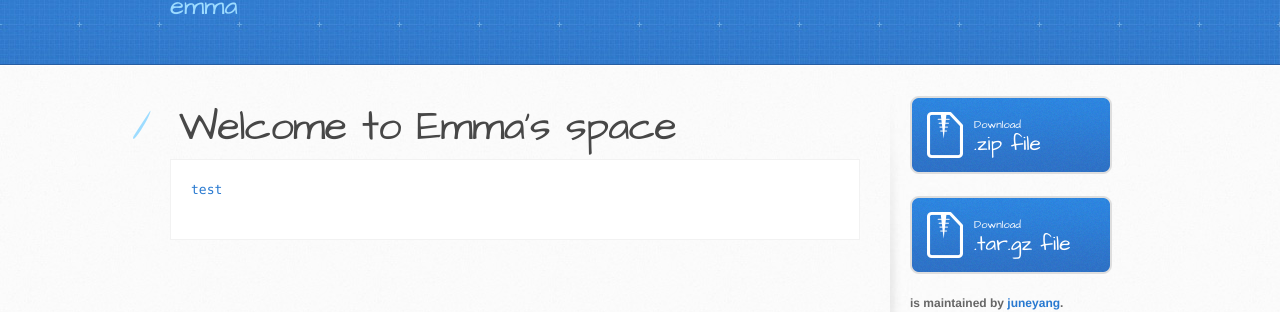
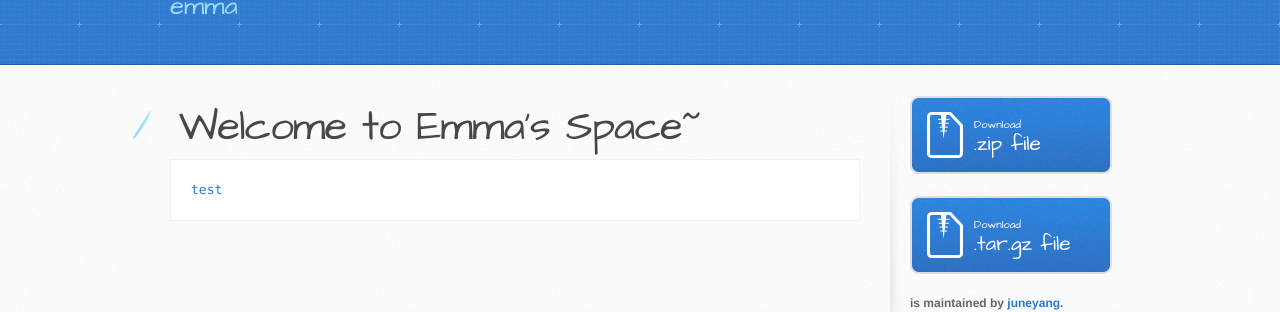
Before and after one commit to juneyang/emma, a Jekyll site: the page index.html, which Jekyll copies as it is, in a window 1280 px wide. Shown: the part 136-448 px from the top of the page. Built offline with Jekyll 4.4.1, drawn with Linux system fonts in a browser that asks for light colours.

Commit message:
Create gh-pages branch via GitHub

````diff
--- a/index.html
+++ b/index.html
@@ -29,10 +29,9 @@
       <div class="inner clearfix">
         <section id="main-content">
           <h1>
-<a name="welcome-to-emmas-space" class="anchor" href="#welcome-to-emmas-space"><span class="octicon octicon-link"></span></a>Welcome to Emma's space</h1>
+<a name="welcome-to-emmas-space" class="anchor" href="#welcome-to-emmas-space"><span class="octicon octicon-link"></span></a>Welcome to Emma's Space~</h1>
 
 <pre><code>test
-
 </code></pre>
         </section>
 
--- a/params.json
+++ b/params.json
@@ -1 +1 @@
-{"name":"Emma","tagline":"emma","body":"# Welcome to Emma's space\r\n```\r\ntest\r\n\r\n","google":"","note":"Don't delete this file! It's used internally to help with page regeneration."}
+{"name":"Emma","tagline":"emma","body":"#Welcome to Emma's Space~\r\n```\r\ntest","google":"","note":"Don't delete this file! It's used internally to help with page regeneration."}
````
